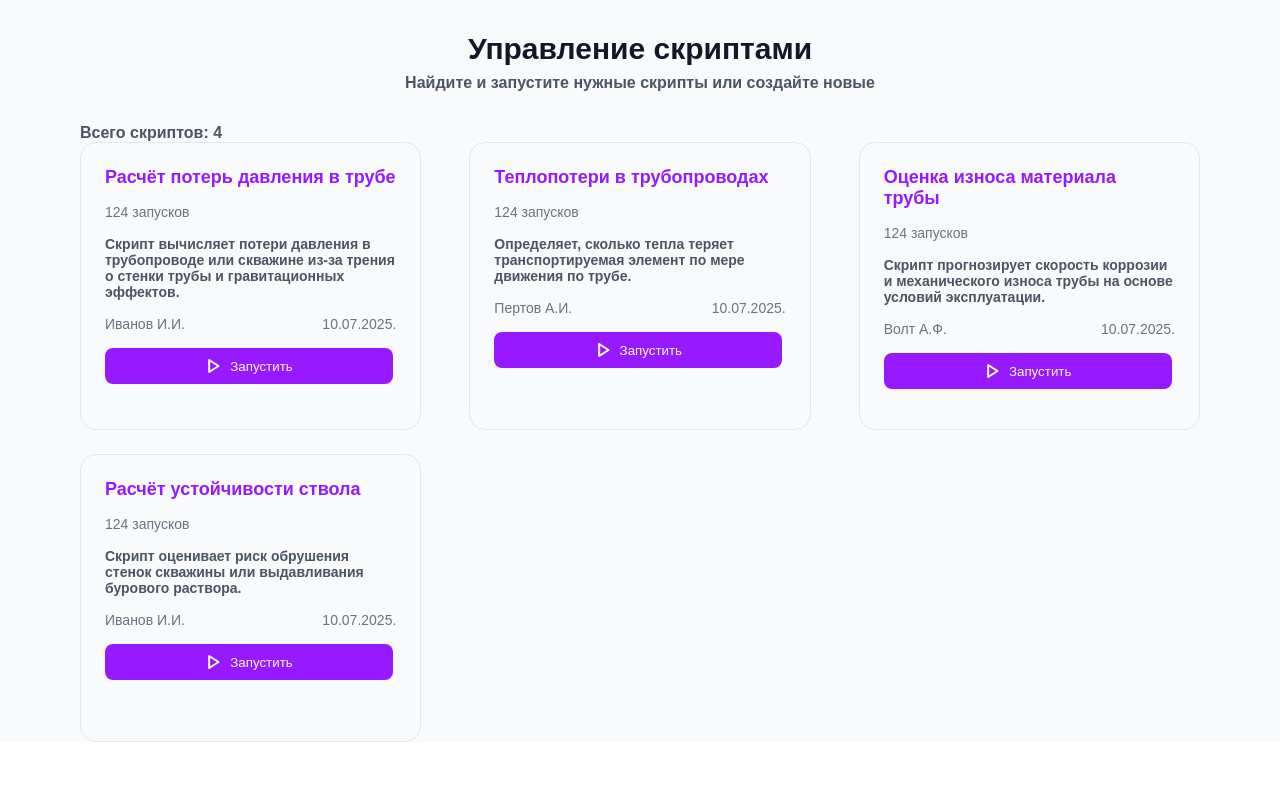
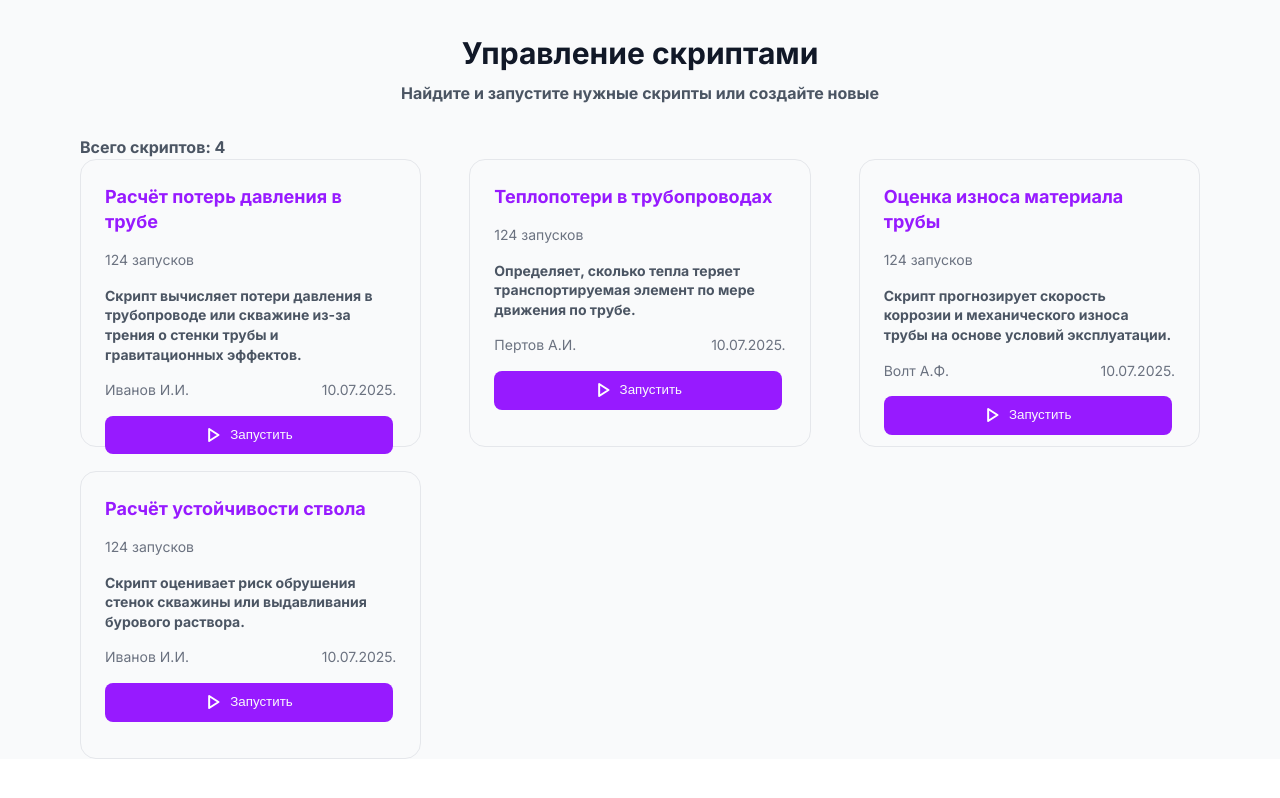
Before and after one commit to bmstu-itstech/scriptum-front, a Next.js app: page / in a window 1280 px wide. Built offline with nearby package versions, Linux system fonts and the light colour scheme.

Commit message:
[feat] fonts: add inter

```diff
--- a/src/app/globals.css
+++ b/src/app/globals.css
@@ -40,7 +40,7 @@ body {
 body {
   color: var(--foreground);
   background: var(--background);
-  font-family: Arial, Helvetica, sans-serif;
+  font-family: Inter, Helvetica, sans-serif;
   -webkit-font-smoothing: antialiased;
   -moz-osx-font-smoothing: grayscale;
 }
@@ -49,6 +49,7 @@ body {
   box-sizing: border-box;
   padding: 0;
   margin: 0;
+  line-height: 1.4;
 }
 
 a {
--- a/src/app/layout.tsx
+++ b/src/app/layout.tsx
@@ -1,5 +1,5 @@
 import type { Metadata } from "next";
-import { Geist, Geist_Mono } from "next/font/google";
+import { Geist, Geist_Mono, Inter, } from "next/font/google";
 import "./globals.css";
 
 const geistSans = Geist({
@@ -10,6 +10,11 @@ const geistSans = Geist({
 const geistMono = Geist_Mono({
   variable: "--font-geist-mono",
   subsets: ["latin"],
+});
+
+const interSans = Inter({
+  variable: '--font-inter',
+  subsets: ['latin'],
 });
 
 export const metadata: Metadata = {
@@ -23,8 +28,8 @@ export default function RootLayout({
   children: React.ReactNode;
 }>) {
   return (
-    <html lang="en">
-      <body className={`${geistSans.variable} ${geistMono.variable}`}>
+    <html lang='en'>
+      <body className={`${geistSans.variable} ${geistMono.variable} ${interSans.variable}`}>
         {/* <Header/> */}
         {children}
         {/* <Footer/> */}
```
